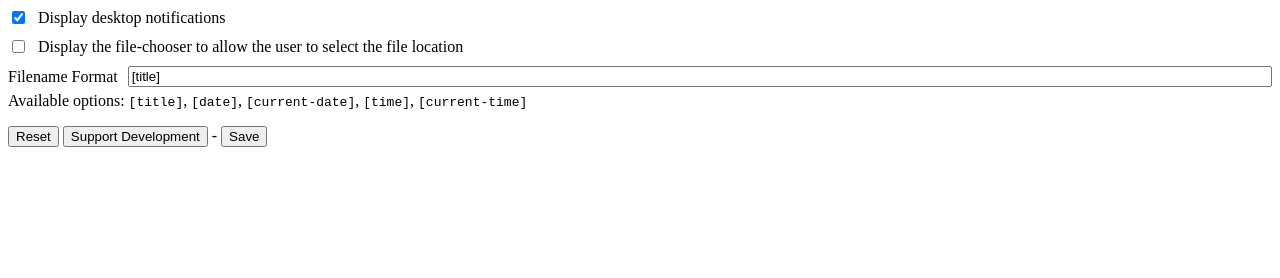
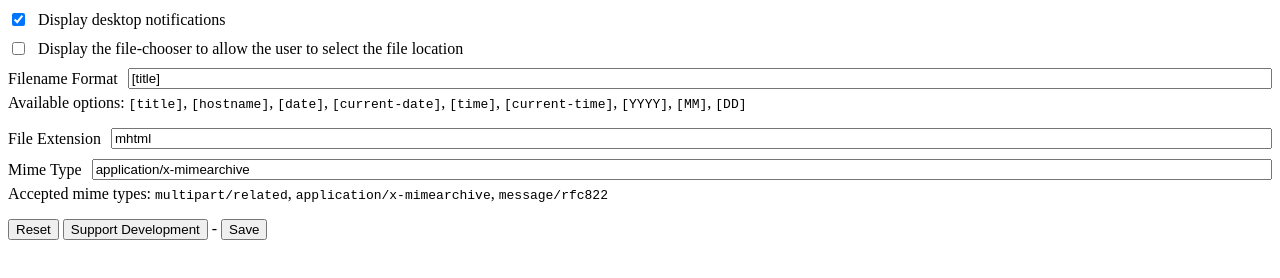
Before and after one commit to brian-girko/save-as-mhtml, a browser extension: page chrome/data/options/index.html in a window 1280 px wide. Both pictures are taken after a click on the button "Save". Drawn offline with Linux system fonts and the light colour scheme.

Commit message:
fixes #8, fixes #9, fixes #10

```diff
--- a/chrome/data/options/index.html
+++ b/chrome/data/options/index.html
@@ -10,6 +10,10 @@
       white-space: nowrap;
       grid-gap: 10px;
       align-items: center;
+      margin-top: 10px;
+    }
+    .note {
+      margin-top: 5px
     }
   </style>
 </head>
@@ -20,11 +24,20 @@
     <input type="checkbox" id="saveAs">
     <label for="saveAs">Display the file-chooser to allow the user to select the file location</label>
   </div>
-  <div style="margin-top: 10px;" class="grid">
+  <div class="grid">
     <label for="filename">Filename Format</label>
     <input type="textbox" id="filename">
   </div>
-  <p style="margin-top: 5px;">Available options: <code>[title]</code>, <code>[date]</code>, <code>[current-date]</code>, <code>[time]</code>, <code>[current-time]</code></p>
+  <p class="note">Available options: <code>[title]</code>, <code>[hostname]</code>, <code>[date]</code>, <code>[current-date]</code>, <code>[time]</code>, <code>[current-time]</code>, <code>[YYYY]</code>, <code>[MM]</code>, <code>[DD]</code></p>
+  <div class="grid">
+    <label for="extension">File Extension</label>
+    <input type="textbox" id="extension">
+  </div>
+  <div class="grid">
+    <label for="mime">Mime Type</label>
+    <input type="textbox" id="mime">
+  </div>
+  <p class="note">Accepted mime types: <code>multipart/related</code>, <code>application/x-mimearchive</code>, <code>message/rfc822</code></p>
 
   <p>
     <input type="button" id="reset" value="Reset">
--- a/chrome/data/options/index.js
+++ b/chrome/data/options/index.js
@@ -5,17 +5,23 @@ const toast = document.getElementById('toast');
 chrome.storage.local.get({
   'notify': true,
   'saveAs': false,
-  'filename': '[title]'
+  'filename': '[title]',
+  'extension': 'mhtml',
+  'mime': 'application/x-mimearchive'
 }, prefs => {
   document.getElementById('notify').checked = prefs.notify;
   document.getElementById('saveAs').checked = prefs.saveAs;
   document.getElementById('filename').value = prefs.filename;
+  document.getElementById('extension').value = prefs.extension;
+  document.getElementById('mime').value = prefs.mime;
 });
 
 document.getElementById('save').addEventListener('click', () => chrome.storage.local.set({
   'notify': document.getElementById('notify').checked,
   'saveAs': document.getElementById('saveAs').checked,
-  'filename': document.getElementById('filename').value || '[title]'
+  'filename': document.getElementById('filename').value || '[title]',
+  'extension': document.getElementById('extension').value || 'mhtml',
+  'mime': document.getElementById('mime').value || 'application/x-mimearchive'
 }, () => {
   toast.textContent = 'Options Saved.';
   window.setTimeout(() => toast.textContent = '', 750);
```
Also changed, not shown: chrome/background.js (+31 -10 lines).
